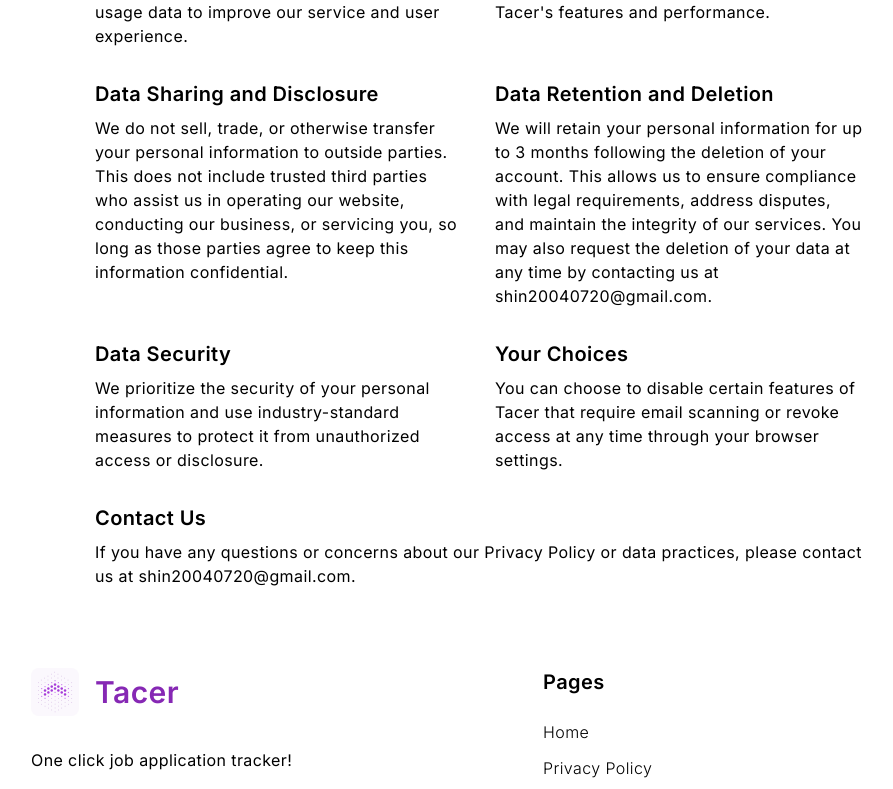
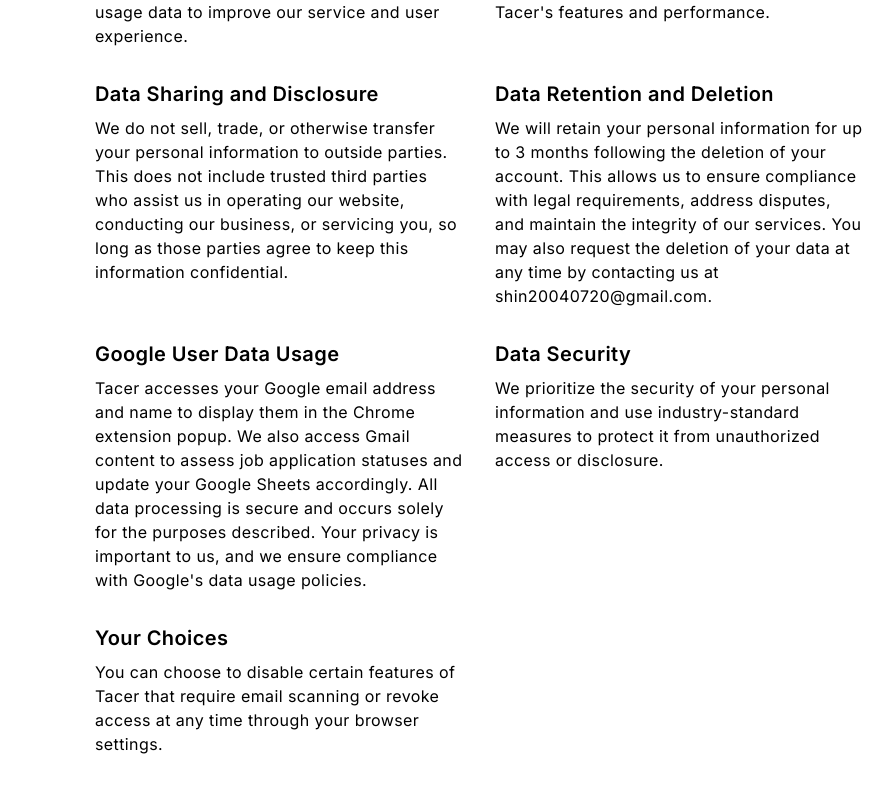
Before and after one commit to ShaneYokota72/Tacer, a Next.js app: page /privacy in a window 1280 px wide. Shown: the part 432-1221 px from the top of the page, without its empty margins (161-1054 px from the left). Built offline with nearby package versions, Linux system fonts and the light colour scheme.

Commit message:
fix: edit privacy to meet google's oauth requirement feedback

```diff
--- a/src/app/privacy/page.tsx
+++ b/src/app/privacy/page.tsx
@@ -17,6 +17,10 @@ export default function page() {
     {
       title: "Data Retention and Deletion",
       description: "We will retain your personal information for up to 3 months following the deletion of your account. This allows us to ensure compliance with legal requirements, address disputes, and maintain the integrity of our services. You may also request the deletion of your data at any time by contacting us at shin20040720@gmail.com."
+    },
+    {
+      title: "Google User Data Usage",
+      description: "Tacer accesses your Google email address and name to display them in the Chrome extension popup. We also access Gmail content to assess job application statuses and update your Google Sheets accordingly. All data processing is secure and occurs solely for the purposes described. Your privacy is important to us, and we ensure compliance with Google's data usage policies."
     },
     {
       title: "Data Security",
```
